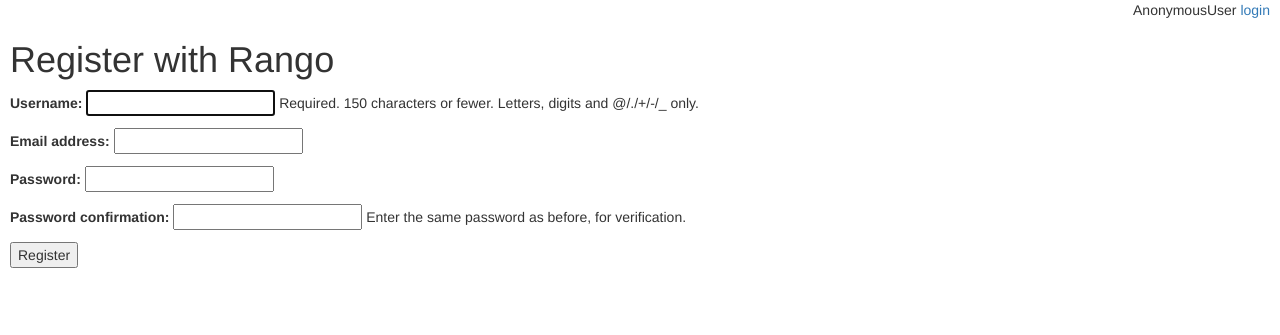
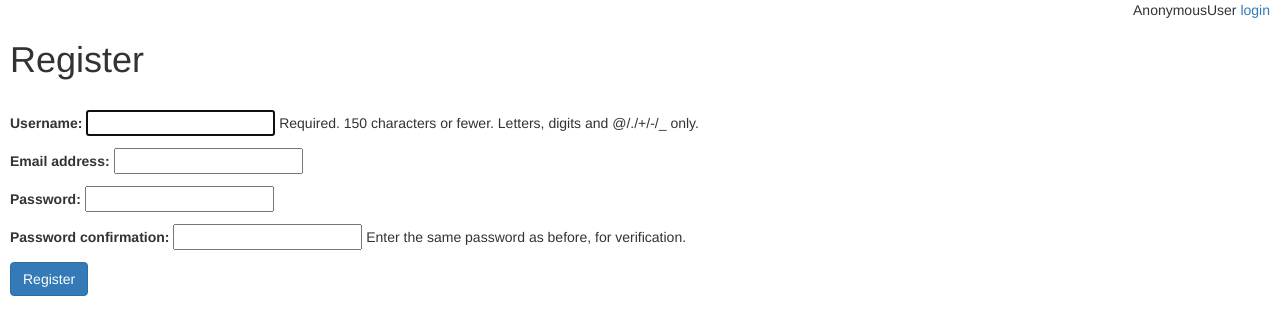
Before and after one commit to cscanlin/munger-builder, a Django app: page /register/ in a window 1280 px wide. Shown: the top 335 px of the page. Run offline with Django 3.2, Linux system fonts and the light colour scheme; parts of the project's set-up code (start-up, migrations or seed data) failed here and were passed over; some libraries are stand-ins or nearby versions.

Commit message:
various minor fixes

```diff
--- a/munger_builder/templates/registration/register.html
+++ b/munger_builder/templates/registration/register.html
@@ -1,9 +1,10 @@
 {% extends "base.html" %}
 {% block content %}
-  <h1>Register with Rango</h1>
+  <h1>Register</h1>
+</br>
     <form id="user_form" method="post" enctype="multipart/form-data">
         {% csrf_token %}
         {{ user_form.as_p }}
-        <input type="submit" name="submit" value="Register" />
+        <input type="submit" name="submit" value="Register" class="btn btn-primary" />
     </form>
 {% endblock content %}
--- a/script_builder/templates/script_builder/munger_builder_index.html
+++ b/script_builder/templates/script_builder/munger_builder_index.html
@@ -4,7 +4,10 @@
 {% load bootstrap3 %}
 
 {% block back_link %}
-    <p><a class=back-link href="{% url 'app_index' %}">< App Index</a></p>
+    {% if request.user.is_superuser %}
+        <p><a class=back-link href="{% url 'app_index' %}">App Index</a></p>
+    {% endif %}
+        <p><a class=back-link href="/">< Home</a></p>
 {% endblock %}
 
 {% block content %}
--- a/scripts/test_data2.csv
+++ b/scripts/test_data2.csv
@@ -1,4 +1,3 @@
-extra_heaer
 order_num,product,sales_name,region,revenue,shipping
 a001,foo,chris,west,200,40
 a002,foo,laura,west,200,40
--- a/static/pivot_table.js
+++ b/static/pivot_table.js
@@ -229,6 +229,8 @@
     id_number = this.id.split('-')[1]
     var option = {trigger : $("input.btn-"+id_number), action : "click"};
     $('.editable-'+id_number).editable(option, function(e){
+        console.log(option);
+        console.log(e);
     });
   });
 }
```
